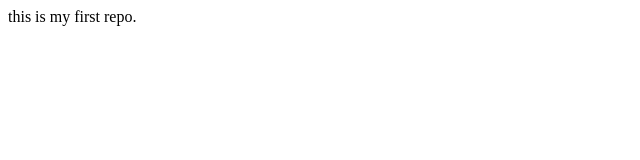
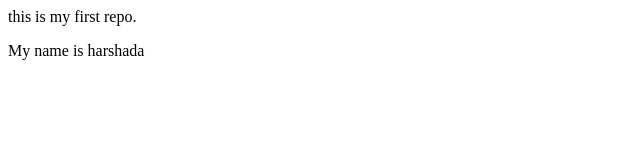
Before and after one commit to harshada-patill/harshada-demo, a plain HTML site: page index.html in a window 1280 px wide. Shown: the whole page, without its empty margins (0-640 px from the left). Drawn offline with Linux system fonts and the light colour scheme.

Commit message:
change index

```diff
--- a/index.html
+++ b/index.html
@@ -1 +1,2 @@
 <p>this is my first repo.</p>
+<p>My name is harshada</p>
```
